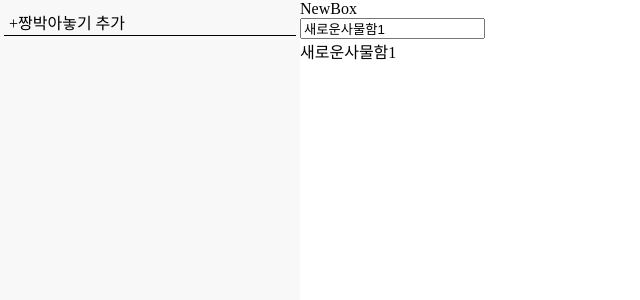
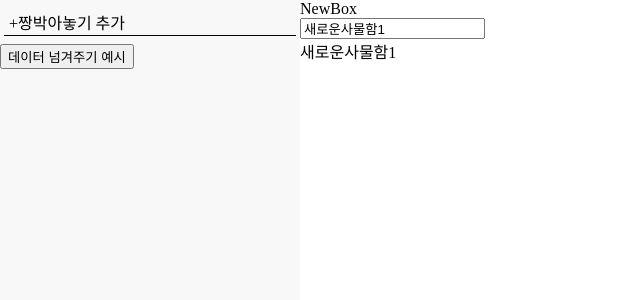
Before and after one commit to ljunseok0514/resource-manager, a React (Vite) app: page /update-box in a window 1280 px wide. Shown: the top 300 px of the page, without its empty margins (0-640 px from the left). Built offline with nearby package versions, Linux system fonts and the light colour scheme.

Commit message:
[230202] Props넘기기 예시

```diff
--- a/src/components/Template/Template.jsx
+++ b/src/components/Template/Template.jsx
@@ -23,6 +23,22 @@ function NewBox() {
   );
 }
 
+function ExampleComponent({ onIncrease }) {
+  const [count, setCount] = useState(0);
+
+  return (
+    <button
+      onClick={() => {
+        const increased = count + 1;
+        setCount(increased);
+        onIncrease(increased);
+      }}
+    >
+      데이터 넘겨주기 예시
+    </button>
+  );
+}
+
 function Template({ children }) {
   const [isLocker, setIsLocker] = useState(false);
   const onClickAdd = () => {
@@ -30,6 +46,12 @@ function Template({ children }) {
   };
   const [value, setValue] = useState("test");
   const chageValue = () => setValue("testtest");
+
+  const onIncrease = (count) => {
+    // 여기서 ExampleComponent의 데이터를 넘겨받음
+    console.log(count);
+  };
+
   return (
     <div className={cx("container")}>
       <div className={cx("nav_container")}>
@@ -41,6 +63,7 @@ function Template({ children }) {
           </div>
         </Link>
         {isLocker && <NewBox />}
+        <ExampleComponent onIncrease={onIncrease} />
       </div>
       {children}
     </div>
```
